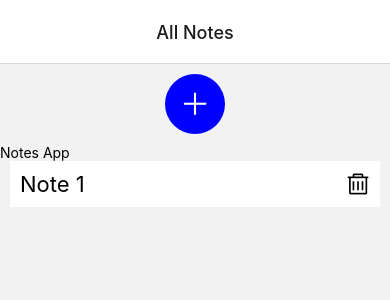
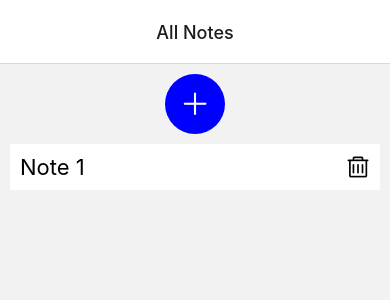
Before and after one commit to iaxelrad/ContextApiReactNativeNotesApp, a React Native app: screen /Notes in a window 390 px wide. Shown: the top 300 px of the page. Built offline with nearby package versions, Linux system fonts and the light colour scheme.

Commit message:
Removed unnecessary Text component.

```diff
--- a/src/screens/ListNotesScreen.js
+++ b/src/screens/ListNotesScreen.js
@@ -14,7 +14,6 @@ const ListNotesScreen = ({navigation}) => {
           <Icon name="plus" size={30} color="white" />
         </TouchableOpacity>
       </View>
-      <Text>Notes App</Text>
       <FlatList
         data={state}
         keyExtractor={item => item.title}
```
